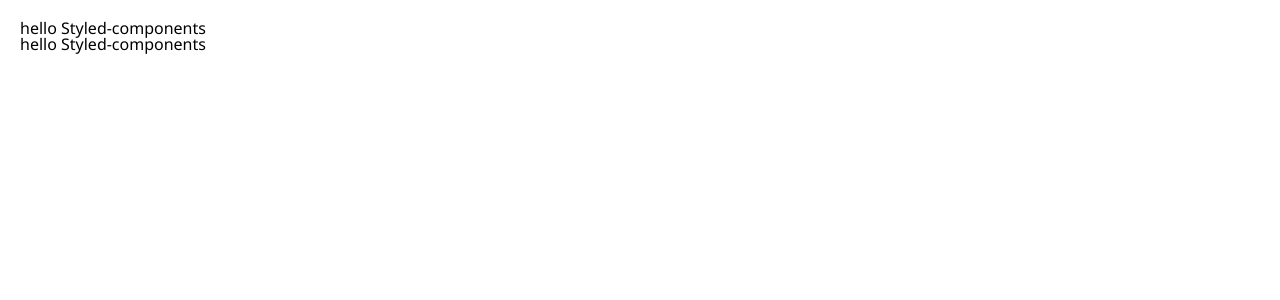
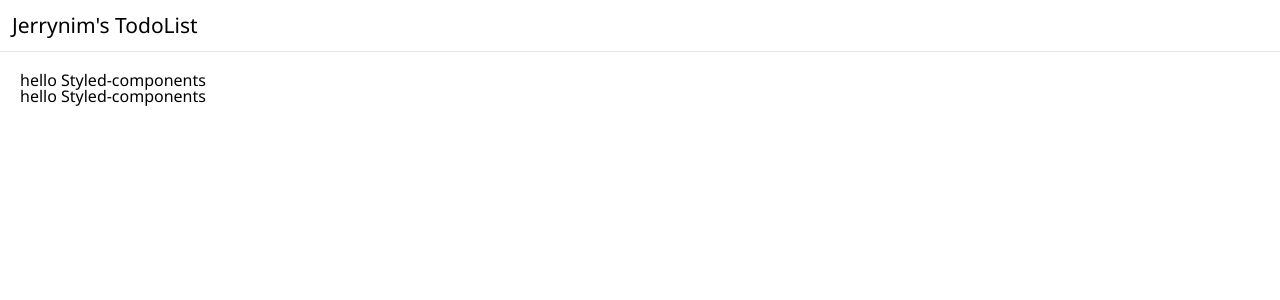
Before and after one commit to Elliotelon/2022_NextJS_Todo, a Next.js app: page / in a window 1280 px wide. Shown: the top 300 px of the page. Built offline with nearby package versions, Linux system fonts and the light colour scheme.

Commit message:
투두리스트 헤더

```diff
--- /dev/null
+++ b/components/Header.tsx
@@ -0,0 +1,25 @@
+import React from "react";
+import styled from "styled-components";
+import pallete from "../styles/pallete";
+
+const Container = styled.div`
+  display: flex;
+  align-items: center;
+  width: 100%;
+  height: 52px;
+  padding: 0 12px;
+  border-bottom: 1px solid ${pallete.gray};
+  h1 {
+    font-size: 21px;
+  }
+`;
+
+const Header: React.FC = () => {
+  return (
+    <Container>
+      <h1>Jerrynim's TodoList</h1>
+    </Container>
+  );
+};
+
+export default Header;
--- a/pages/_app.tsx
+++ b/pages/_app.tsx
@@ -1,10 +1,12 @@
 import App, { AppContext, AppProps, AppInitialProps } from "next/app";
 import GlobalStyle from "../styles/GlobalStyle";
+import Header from "../components/Header";
 
 const app = ({ Component, pageProps }: AppProps) => {
   return (
     <>
       <GlobalStyle />
+      <Header />
       <Component {...pageProps} />
     </>
   );
--- /dev/null
+++ b/styles/pallete.ts
@@ -0,0 +1,11 @@
+export default {
+  red: "#FFAFB0",
+  orange: "#FFC282",
+  yellow: "#FCFFB0",
+  green: "#E2FFAF",
+  blue: "#AEE4FF",
+  navy: "#B5C7ED",
+  gray: "#E5E5E5",
+  deep_red: "#F35456",
+  deep_green: "#47E774",
+};
```
Also changed, not shown: .eslintrc.js.
